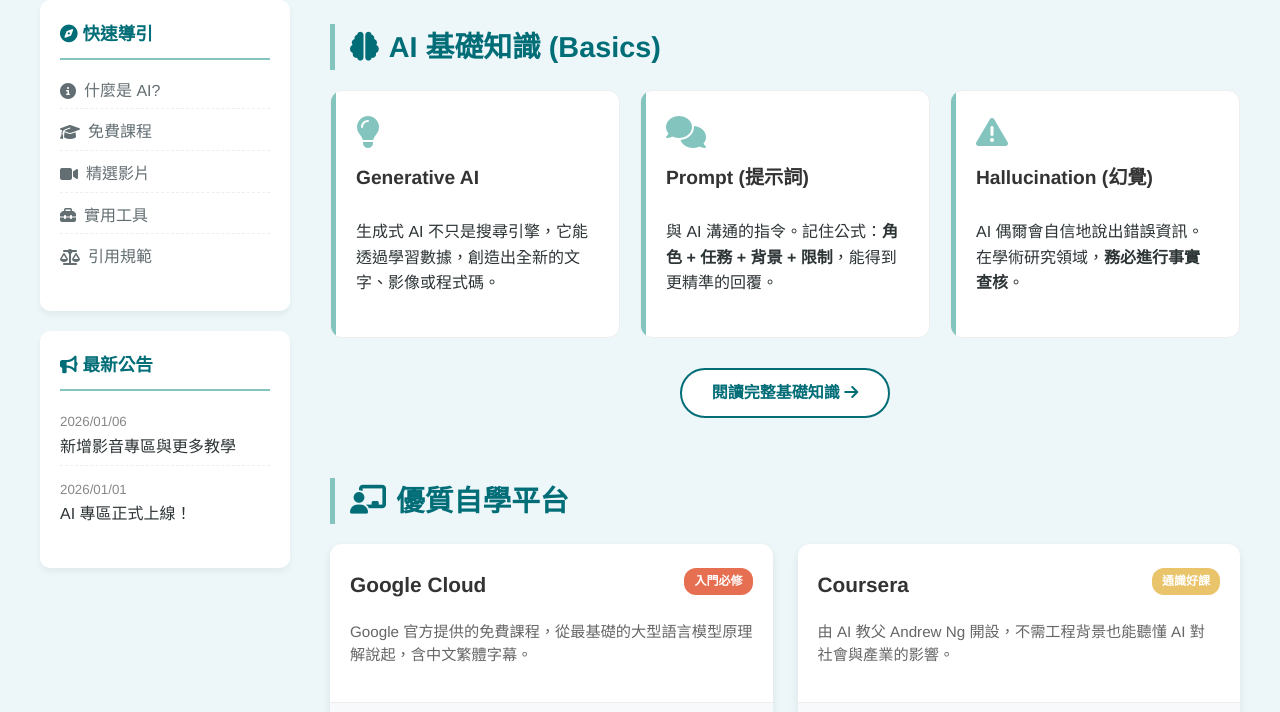
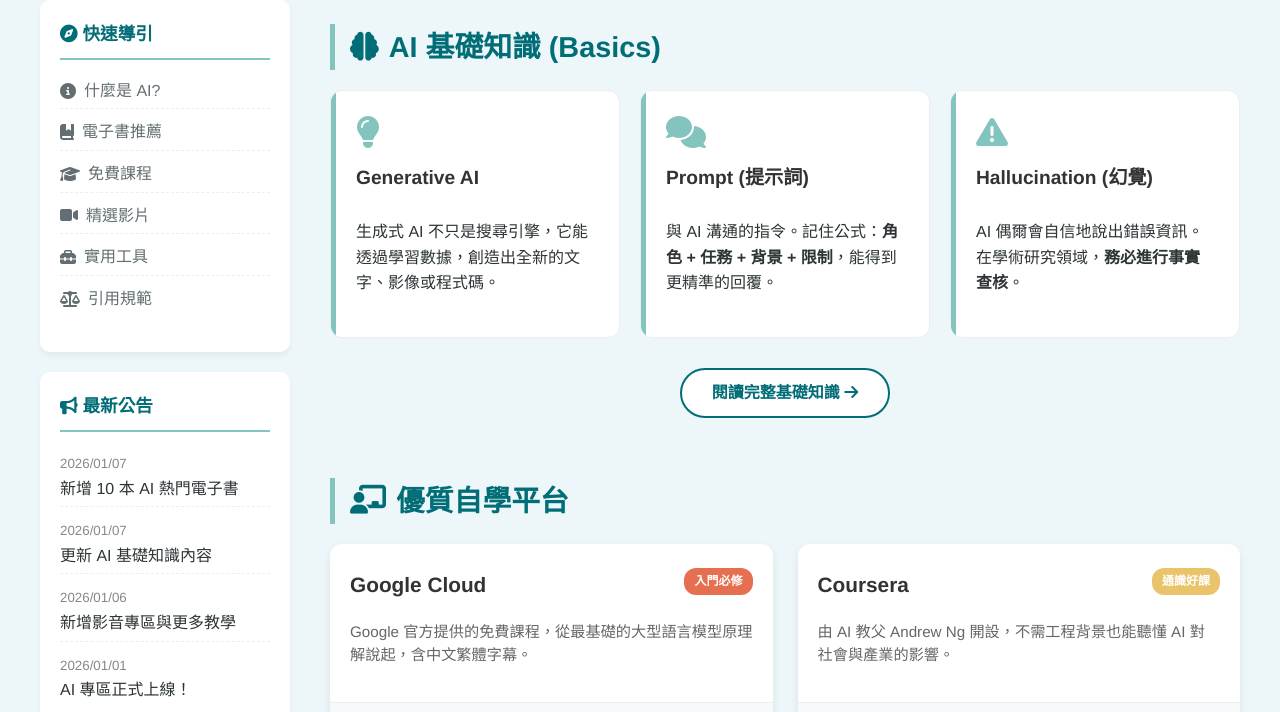
Before and after one commit to kaneee2025/hsclibai, a plain HTML site: page index.html in a window 1280 px wide. Shown: the part 1030-1742 px from the top of the page. Drawn offline with Linux system fonts and the light colour scheme.

Commit message:
Update index.html

```diff
--- a/index.html
+++ b/index.html
@@ -147,7 +147,7 @@
         .alert-box { background: #fff3cd; border: 1px solid #ffeeba; color: #856404; padding: 20px; border-radius: 8px; display: flex; gap: 20px; align-items: start; }
         .alert-box i { font-size: 2rem; }
 
-        /* 頁尾樣式 (強制白色，與 Basics 分頁統一) */
+        /* 頁尾樣式 */
         footer {
             background: #2d3436;
             color: #ffffff;
@@ -195,7 +195,9 @@
                 <span>新生醫專圖書館</span>
             </a>
             <div class="nav-links">
-                <a href="basics.html">基礎知識</a> <a href="courses.html">自學資源</a>
+                <a href="basics.html">基礎知識</a>
+                <a href="ebooks.html">電子書</a>
+                <a href="courses.html">自學資源</a>
                 <a href="videos.html">教學影片</a>
                 <a href="tools.html">工具庫</a>
                 <a href="#ethics">學術倫理</a>
@@ -214,7 +216,9 @@
             <div class="sidebar-box">
                 <h3><i class="fa-solid fa-compass"></i> 快速導引</h3>
                 <ul class="menu-list">
-                    <li><a href="basics.html"><i class="fa-solid fa-circle-info"></i> 什麼是 AI?</a></li> <li><a href="courses.html"><i class="fa-solid fa-graduation-cap"></i> 免費課程</a></li>
+                    <li><a href="basics.html"><i class="fa-solid fa-circle-info"></i> 什麼是 AI?</a></li>
+                    <li><a href="ebooks.html"><i class="fa-solid fa-book-bookmark"></i> 電子書推薦</a></li>
+                    <li><a href="courses.html"><i class="fa-solid fa-graduation-cap"></i> 免費課程</a></li>
                     <li><a href="videos.html"><i class="fa-solid fa-video"></i> 精選影片</a></li>
                     <li><a href="tools.html"><i class="fa-solid fa-toolbox"></i> 實用工具</a></li>
                     <li><a href="#ethics"><i class="fa-solid fa-scale-balanced"></i> 引用規範</a></li>
@@ -224,6 +228,8 @@
             <div class="sidebar-box">
                 <h3><i class="fa-solid fa-bullhorn"></i> 最新公告</h3>
                 <ul class="menu-list">
+                    <li><small style="color:#888">2026/01/07</small><br>新增 10 本 AI 熱門電子書</li>
+                    <li><small style="color:#888">2026/01/07</small><br>更新 AI 基礎知識內容</li>
                     <li><small style="color:#888">2026/01/06</small><br>新增影音專區與更多教學</li>
                     <li><small style="color:#888">2026/01/01</small><br>AI 專區正式上線！</li>
                 </ul>
```
